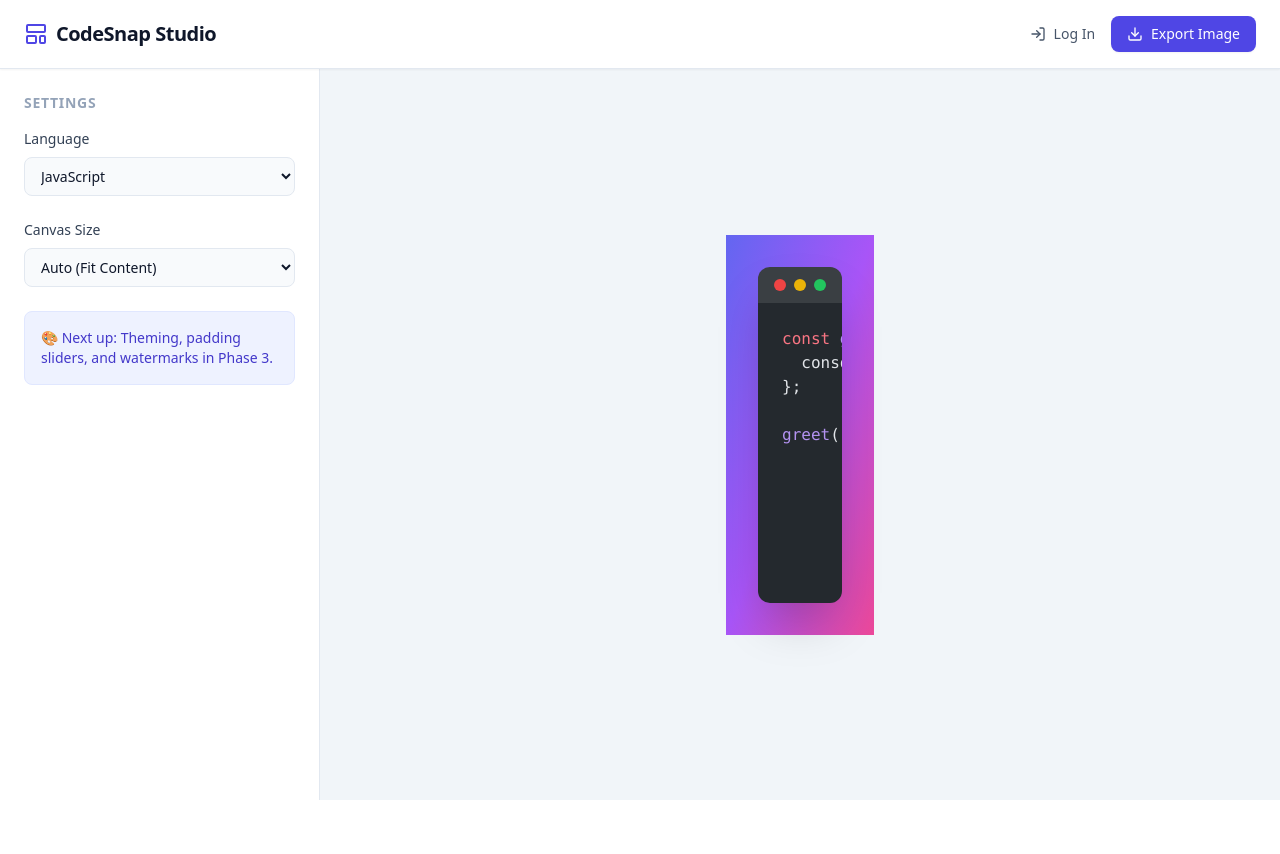
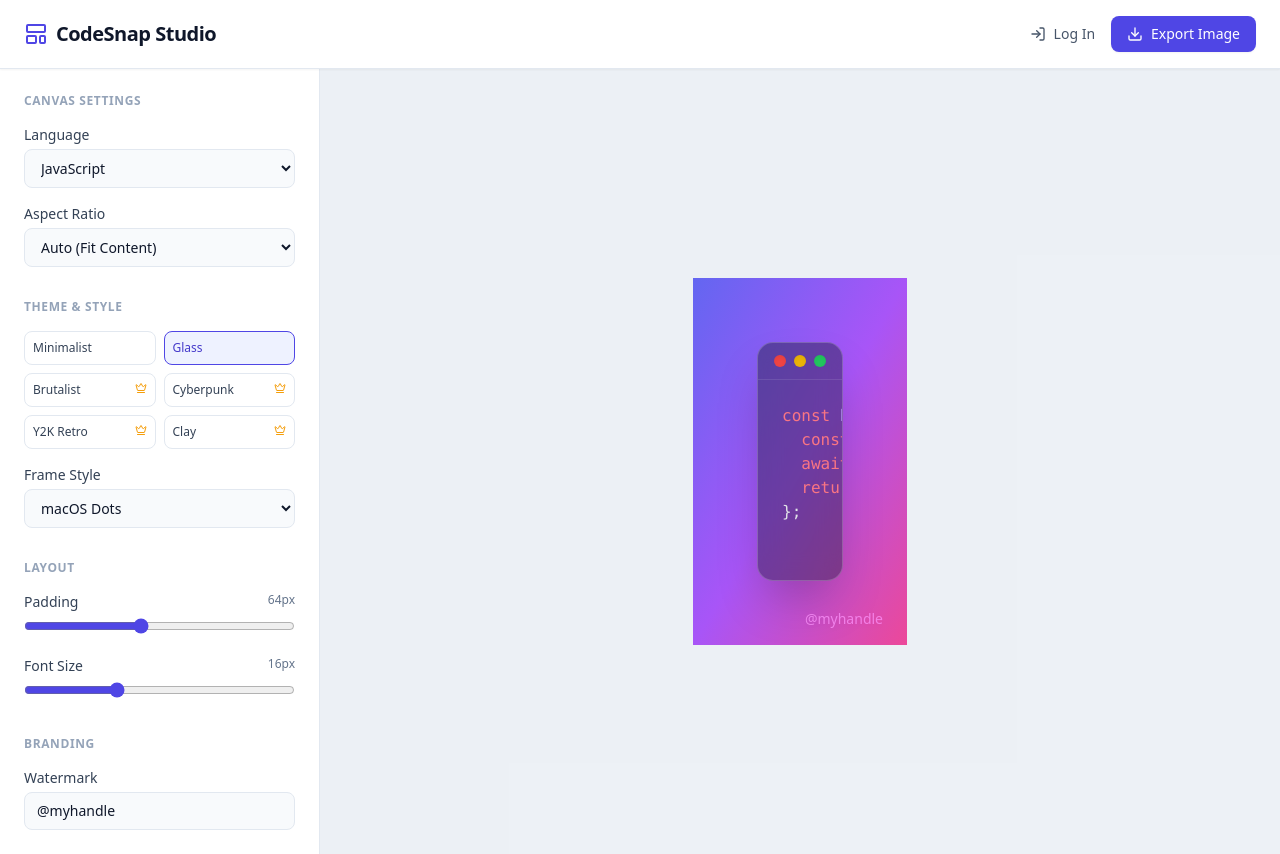
Before and after one commit to barnab2003/codesnap, a React (Vite) app in the folder codesnap-studio/: page / in a window 1280 px wide. Before the commit the page ends 800 px from the top, so only its background shows below. Built offline with nearby package versions, Linux system fonts and the light colour scheme.

Commit message:
3rd commit

```diff
--- a/codesnap-studio/src/App.jsx
+++ b/codesnap-studio/src/App.jsx
@@ -1,48 +1,55 @@
 import { useState, useRef } from 'react';
-import { Download, LayoutTemplate, LogIn, Loader2 } from 'lucide-react';
+import { Download, LayoutTemplate, LogIn, Loader2, Crown } from 'lucide-react';
 import { toPng } from 'html-to-image';
 import CodeEditor from './components/CodeEditor';
 
-function App() {
-  const [code, setCode] = useState('const greet = () => {\n  console.log("Hello, CodeSnap!");\n};\n\ngreet();');
+const THEME_BACKGROUNDS = {
+  minimalist: 'bg-slate-100',
+  glassmorphism: 'bg-gradient-to-br from-indigo-500 via-purple-500 to-pink-500',
+  brutalist: 'bg-[#FFDF00]',
+  cyberpunk: 'bg-slate-950 bg-[linear-gradient(rgba(0,255,255,0.05)_1px,transparent_1px),linear-gradient(90deg,rgba(0,255,255,0.05)_1px,transparent_1px)] bg-[size:20px_20px]',
+  y2k: 'bg-gradient-to-r from-cyan-200 via-fuchsia-200 to-yellow-200',
+  claymorphism: 'bg-[#e0e5ec]',
+};
+
+export default function App() {
+  // Core State
+  const [code, setCode] = useState('const buildSaaS = async () => {\n  const idea = "CodeSnap Studio";\n  await code(idea);\n  return launch();\n};');
   const [language, setLanguage] = useState('javascript');
   const [aspectRatio, setAspectRatio] = useState('auto');
+
+  // Customization State
+  const [theme, setTheme] = useState('glassmorphism');
+  const [frame, setFrame] = useState('macos');
+  const [padding, setPadding] = useState(64);
+  const [fontSize, setFontSize] = useState(16);
+  const [watermark, setWatermark] = useState('@myhandle');
+
   const [isExporting, setIsExporting] = useState(false);
-
-  // Ref to target the specific DOM element for export
   const exportRef = useRef(null);
 
-  // The export pipeline function
   const exportAsImage = async () => {
     if (!exportRef.current) return;
-
     setIsExporting(true);
     try {
-      // Generate PNG with high pixel ratio for retina-quality exports
-      const dataUrl = await toPng(exportRef.current, {
-        quality: 1,
-        pixelRatio: 2,
-        // Filter out any UI elements that shouldn't be in the final image (if needed later)
-      });
-
-      // Create a temporary link to trigger the download
+      const dataUrl = await toPng(exportRef.current, { quality: 1, pixelRatio: 2 });
       const link = document.createElement('a');
-      link.download = `codesnap-${Date.now()}.png`;
+      link.download = `codesnap-${theme}-${Date.now()}.png`;
       link.href = dataUrl;
       link.click();
     } catch (error) {
-      console.error('Oops, something went wrong exporting!', error);
-      alert('Failed to export image. Check console for details.');
+      console.error('Export failed:', error);
+      alert('Failed to export image.');
     } finally {
       setIsExporting(false);
     }
   };
 
   return (
-    <div className="min-h-screen flex flex-col bg-slate-50 text-slate-900">
+    <div className="min-h-screen flex flex-col bg-slate-50 text-slate-900 font-sans">
 
-      {/* 1. Header */}
-      <header className="flex items-center justify-between px-6 py-4 bg-white border-b border-slate-200 shadow-sm z-10">
+      {/* Header */}
+      <header className="flex items-center justify-between px-6 py-4 bg-white border-b border-slate-200 shadow-sm z-10 shrink-0">
         <div className="flex items-center gap-2">
           <LayoutTemplate className="w-6 h-6 text-indigo-600" />
           <h1 className="text-xl font-bold tracking-tight">CodeSnap Studio</h1>
@@ -51,8 +58,6 @@ function App() {
           <button className="text-sm font-medium text-slate-600 hover:text-slate-900 flex items-center gap-2">
             <LogIn className="w-4 h-4" /> Log In
           </button>
-
-          {/* Updated Export Button */}
           <button
             onClick={exportAsImage}
             disabled={isExporting}
@@ -64,70 +69,143 @@ function App() {
         </div>
       </header>
 
-      {/* 2. Main Workspace */}
+      {/* Main Workspace */}
       <main className="flex-1 flex overflow-hidden">
 
-        {/* Left Sidebar / Controls Panel */}
-        <aside className="w-80 bg-white border-r border-slate-200 flex flex-col p-6 overflow-y-auto">
-          <h2 className="text-sm font-bold text-slate-400 uppercase tracking-wider mb-4">Settings</h2>
+        {/* Left Sidebar Controls */}
+        <aside className="w-80 bg-white border-r border-slate-200 flex flex-col overflow-y-auto">
+          <div className="p-6 space-y-8">
 
-          <div className="space-y-6">
-            {/* Language Selector */}
+            {/* Section: Base Settings */}
+            <div className="space-y-4">
+              <h2 className="text-xs font-bold text-slate-400 uppercase tracking-wider">Canvas Settings</h2>
+
               <div>
-              <label className="block text-sm font-medium text-slate-700 mb-2">Language</label>
-              <select
-                value={language}
-                onChange={(e) => setLanguage(e.target.value)}
-                className="w-full bg-slate-50 border border-slate-200 rounded-lg px-3 py-2 text-sm focus:outline-none focus:ring-2 focus:ring-indigo-500"
-              >
+                <label className="block text-sm font-medium text-slate-700 mb-1">Language</label>
+                <select value={language} onChange={(e) => setLanguage(e.target.value)} className="w-full bg-slate-50 border border-slate-200 rounded-lg px-3 py-2 text-sm outline-none focus:ring-2 focus:ring-indigo-500">
                   <option value="javascript">JavaScript</option>
                   <option value="python">Python</option>
                   <option value="html">HTML/CSS</option>
                   <option value="rust">Rust</option>
+                  <option value="go">Go</option>
                 </select>
               </div>
 
-            {/* Aspect Ratio Selector */}
               <div>
-              <label className="block text-sm font-medium text-slate-700 mb-2">Canvas Size</label>
-              <select
-                value={aspectRatio}
-                onChange={(e) => setAspectRatio(e.target.value)}
-                className="w-full bg-slate-50 border border-slate-200 rounded-lg px-3 py-2 text-sm focus:outline-none focus:ring-2 focus:ring-indigo-500"
-              >
+                <label className="block text-sm font-medium text-slate-700 mb-1">Aspect Ratio</label>
+                <select value={aspectRatio} onChange={(e) => setAspectRatio(e.target.value)} className="w-full bg-slate-50 border border-slate-200 rounded-lg px-3 py-2 text-sm outline-none focus:ring-2 focus:ring-indigo-500">
                   <option value="auto">Auto (Fit Content)</option>
                   <option value="1/1">Square (1:1)</option>
                   <option value="16/9">Landscape (16:9)</option>
                   <option value="4/5">Portrait (4:5)</option>
                 </select>
               </div>
+            </div>
 
-            <div className="p-4 bg-indigo-50 text-indigo-700 rounded-lg text-sm border border-indigo-100">
-              <p>🎨 Next up: Theming, padding sliders, and watermarks in Phase 3.</p>
+            {/* Section: Themes */}
+            <div className="space-y-4">
+              <h2 className="text-xs font-bold text-slate-400 uppercase tracking-wider">Theme & Style</h2>
+
+              <div className="grid grid-cols-2 gap-2">
+                {[
+                  { id: 'minimalist', name: 'Minimalist' },
+                  { id: 'glassmorphism', name: 'Glass' },
+                  { id: 'brutalist', name: 'Brutalist', pro: true },
+                  { id: 'cyberpunk', name: 'Cyberpunk', pro: true },
+                  { id: 'y2k', name: 'Y2K Retro', pro: true },
+                  { id: 'claymorphism', name: 'Clay', pro: true }
+                ].map((t) => (
+                  <button
+                    key={t.id}
+                    onClick={() => setTheme(t.id)}
+                    className={`relative p-2 text-xs font-medium rounded-lg border text-left transition-all ${theme === t.id ? 'border-indigo-600 bg-indigo-50 text-indigo-700' : 'border-slate-200 bg-white hover:bg-slate-50 text-slate-700'}`}
+                  >
+                    {t.name}
+                    {t.pro && <Crown className="w-3 h-3 absolute top-2 right-2 text-amber-500" />}
+                  </button>
+                ))}
               </div>
+
+              <div>
+                <label className="block text-sm font-medium text-slate-700 mb-1">Frame Style</label>
+                <select value={frame} onChange={(e) => setFrame(e.target.value)} className="w-full bg-slate-50 border border-slate-200 rounded-lg px-3 py-2 text-sm outline-none focus:ring-2 focus:ring-indigo-500">
+                  <option value="macos">macOS Dots</option>
+                  <option value="windows">Windows 95</option>
+                  <option value="clean">Clean Border</option>
+                  <option value="none">No Frame</option>
+                </select>
+              </div>
+            </div>
+
+            {/* Section: Layout Adjustments */}
+            <div className="space-y-4">
+              <h2 className="text-xs font-bold text-slate-400 uppercase tracking-wider">Layout</h2>
+
+              <div>
+                <div className="flex justify-between mb-1">
+                  <label className="text-sm font-medium text-slate-700">Padding</label>
+                  <span className="text-xs text-slate-500">{padding}px</span>
+                </div>
+                <input type="range" min="16" max="128" step="8" value={padding} onChange={(e) => setPadding(Number(e.target.value))} className="w-full accent-indigo-600" />
+              </div>
+
+              <div>
+                <div className="flex justify-between mb-1">
+                  <label className="text-sm font-medium text-slate-700">Font Size</label>
+                  <span className="text-xs text-slate-500">{fontSize}px</span>
+                </div>
+                <input type="range" min="12" max="24" step="1" value={fontSize} onChange={(e) => setFontSize(Number(e.target.value))} className="w-full accent-indigo-600" />
+              </div>
+            </div>
+
+            {/* Section: Branding */}
+            <div className="space-y-4">
+              <h2 className="text-xs font-bold text-slate-400 uppercase tracking-wider">Branding</h2>
+              <div>
+                <label className="block text-sm font-medium text-slate-700 mb-1">Watermark</label>
+                <input
+                  type="text"
+                  value={watermark}
+                  onChange={(e) => setWatermark(e.target.value)}
+                  placeholder="@username"
+                  className="w-full bg-slate-50 border border-slate-200 rounded-lg px-3 py-2 text-sm outline-none focus:ring-2 focus:ring-indigo-500"
+                />
+              </div>
+            </div>
+
           </div>
         </aside>
 
-        {/* Right Canvas / Live Preview Area */}
-        <section className="flex-1 bg-slate-100 overflow-y-auto flex items-center justify-center p-8 lg:p-12">
+        {/* Right Canvas Preview */}
+        <section className="flex-1 bg-slate-200/50 overflow-y-auto flex items-center justify-center p-8 lg:p-12 background-pattern">
 
-          {/* Target for html-to-image */}
           <div
             ref={exportRef}
-            className="flex items-center justify-center p-8 bg-gradient-to-br from-indigo-500 via-purple-500 to-pink-500 transition-all duration-300"
+            className={`relative flex items-center justify-center transition-all duration-300 overflow-hidden ${THEME_BACKGROUNDS[theme]}`}
             style={{
               aspectRatio: aspectRatio === 'auto' ? 'auto' : aspectRatio,
               width: aspectRatio !== 'auto' ? '100%' : 'auto',
-              maxWidth: '800px'
+              maxWidth: '900px',
+              padding: `${padding}px`
             }}
           >
-            <div className="w-full max-w-3xl">
+            <div className="w-full max-w-3xl z-10">
               <CodeEditor
                 code={code}
                 setCode={setCode}
                 language={language}
+                theme={theme}
+                frame={frame}
+                fontSize={fontSize}
               />
             </div>
+
+            {/* Canvas Watermark */}
+            {watermark && (
+              <div className="absolute bottom-4 right-6 text-white/70 font-medium text-sm drop-shadow-md z-20 mix-blend-overlay">
+                {watermark}
+              </div>
+            )}
           </div>
 
         </section>
@@ -136,5 +214,3 @@ function App() {
     </div>
   );
 }
-
-export default App;
--- a/codesnap-studio/src/components/CodeEditor.jsx
+++ b/codesnap-studio/src/components/CodeEditor.jsx
@@ -1,16 +1,50 @@
 import React from 'react';
 import { codeToHtml } from 'shiki';
 
-export default function CodeEditor({ code, setCode, language = 'javascript' }) {
+// Map our app themes to appropriate Shiki syntax themes and Tailwind wrapper styles
+const THEME_STYLES = {
+  minimalist: {
+    shiki: 'github-light',
+    wrapper: 'bg-white border-2 border-slate-200 shadow-sm text-slate-800',
+    headerBorder: 'border-slate-200'
+  },
+  glassmorphism: {
+    shiki: 'github-dark',
+    wrapper: 'bg-slate-900/40 backdrop-blur-md border border-white/20 shadow-2xl text-white rounded-2xl',
+    headerBorder: 'border-white/10'
+  },
+  brutalist: {
+    shiki: 'github-light',
+    wrapper: 'bg-white border-4 border-black shadow-[8px_8px_0px_0px_rgba(0,0,0,1)] text-black rounded-none',
+    headerBorder: 'border-black border-b-4'
+  },
+  cyberpunk: {
+    shiki: 'dracula',
+    wrapper: 'bg-slate-950 border-2 border-cyan-400 drop-shadow-[0_0_15px_rgba(236,72,153,0.5)] text-cyan-50 rounded-lg',
+    headerBorder: 'border-cyan-400/50'
+  },
+  y2k: {
+    shiki: 'nord',
+    wrapper: 'bg-gradient-to-b from-slate-100 to-slate-300 border-2 border-slate-400 shadow-inner text-slate-900 rounded-lg',
+    headerBorder: 'border-slate-400'
+  },
+  claymorphism: {
+    shiki: 'github-light',
+    wrapper: 'bg-[#e0e5ec] rounded-3xl shadow-[10px_10px_20px_#a3b1c6,-10px_-10px_20px_#ffffff] border-none',
+    headerBorder: 'border-slate-300/50'
+  }
+};
+
+export default function CodeEditor({ code, setCode, language = 'javascript', theme = 'glassmorphism', frame = 'macos', fontSize = 16 }) {
   const [highlightedCode, setHighlightedCode] = React.useState('');
+  const activeTheme = THEME_STYLES[theme];
 
-  // Re-run Shiki whenever the code or language changes
   React.useEffect(() => {
     const highlight = async () => {
       try {
         const html = await codeToHtml(code, {
           lang: language,
-          theme: 'github-dark', // Default theme for now, we will skin it later
+          theme: activeTheme.shiki,
         });
         setHighlightedCode(html);
       } catch (error) {
@@ -19,21 +53,45 @@ export default function CodeEditor({ code, setCode, language = 'javascript' }) {
     };
 
     highlight();
-  }, [code, language]);
+  }, [code, language, activeTheme.shiki]);
+
+  const renderFrame = () => {
+    if (frame === 'none') return null;
+
+    if (frame === 'windows') {
+      return (
+        <div className="flex justify-between items-center px-3 py-1.5 bg-blue-800 text-white font-sans text-xs font-bold">
+          <span className="tracking-wide">CodeSnap.exe</span>
+          <div className="flex gap-1">
+            <div className="w-4 h-4 bg-slate-200 border border-white text-black flex items-center justify-center text-[10px]">_</div>
+            <div className="w-4 h-4 bg-slate-200 border border-white text-black flex items-center justify-center text-[10px]">□</div>
+            <div className="w-4 h-4 bg-slate-200 border border-white text-black flex items-center justify-center text-[10px]">X</div>
+          </div>
+        </div>
+      );
+    }
+
+    return (
+      <div className={`flex items-center gap-2 px-4 py-3 border-b ${activeTheme.headerBorder}`}>
+        {frame === 'macos' && (
+          <>
+            <div className="w-3 h-3 rounded-full bg-red-500 shadow-inner"></div>
+            <div className="w-3 h-3 rounded-full bg-yellow-500 shadow-inner"></div>
+            <div className="w-3 h-3 rounded-full bg-green-500 shadow-inner"></div>
+          </>
+        )}
+      </div>
+    );
+  };
 
   return (
-    <div className="relative w-full rounded-xl bg-[#24292e] shadow-2xl overflow-hidden font-mono text-sm sm:text-base">
-      {/* Top Window Bar (Mac style) */}
-      <div className="flex items-center gap-2 px-4 py-3 bg-white/10">
-        <div className="w-3 h-3 rounded-full bg-red-500"></div>
-        <div className="w-3 h-3 rounded-full bg-yellow-500"></div>
-        <div className="w-3 h-3 rounded-full bg-green-500"></div>
-      </div>
+    <div className={`relative w-full overflow-hidden transition-all duration-300 ${activeTheme.wrapper}`}>
+      {renderFrame()}
 
-      <div className="relative p-6 min-h-[300px]">
+      <div className="relative p-6 min-h-[200px]" style={{ fontSize: `${fontSize}px`, lineHeight: 1.5 }}>
         {/* Rendered Syntax Highlighted HTML */}
         <div
-          className="absolute inset-0 p-6 pointer-events-none"
+          className="absolute inset-0 p-6 pointer-events-none [&>pre]:!bg-transparent"
           dangerouslySetInnerHTML={{ __html: highlightedCode }}
         />
 
@@ -42,8 +100,8 @@ export default function CodeEditor({ code, setCode, language = 'javascript' }) {
           value={code}
           onChange={(e) => setCode(e.target.value)}
           spellCheck="false"
-          className="absolute inset-0 w-full h-full p-6 bg-transparent text-transparent caret-white resize-none outline-none no-scrollbar"
-          style={{ whiteSpace: 'pre', tabSize: 2 }}
+          className="absolute inset-0 w-full h-full p-6 bg-transparent text-transparent caret-current resize-none outline-none no-scrollbar font-mono"
+          style={{ whiteSpace: 'pre', tabSize: 2, fontSize: `${fontSize}px`, lineHeight: 1.5 }}
         />
       </div>
     </div>
```
Lines whose indentation alone changed are shown as unchanged.
